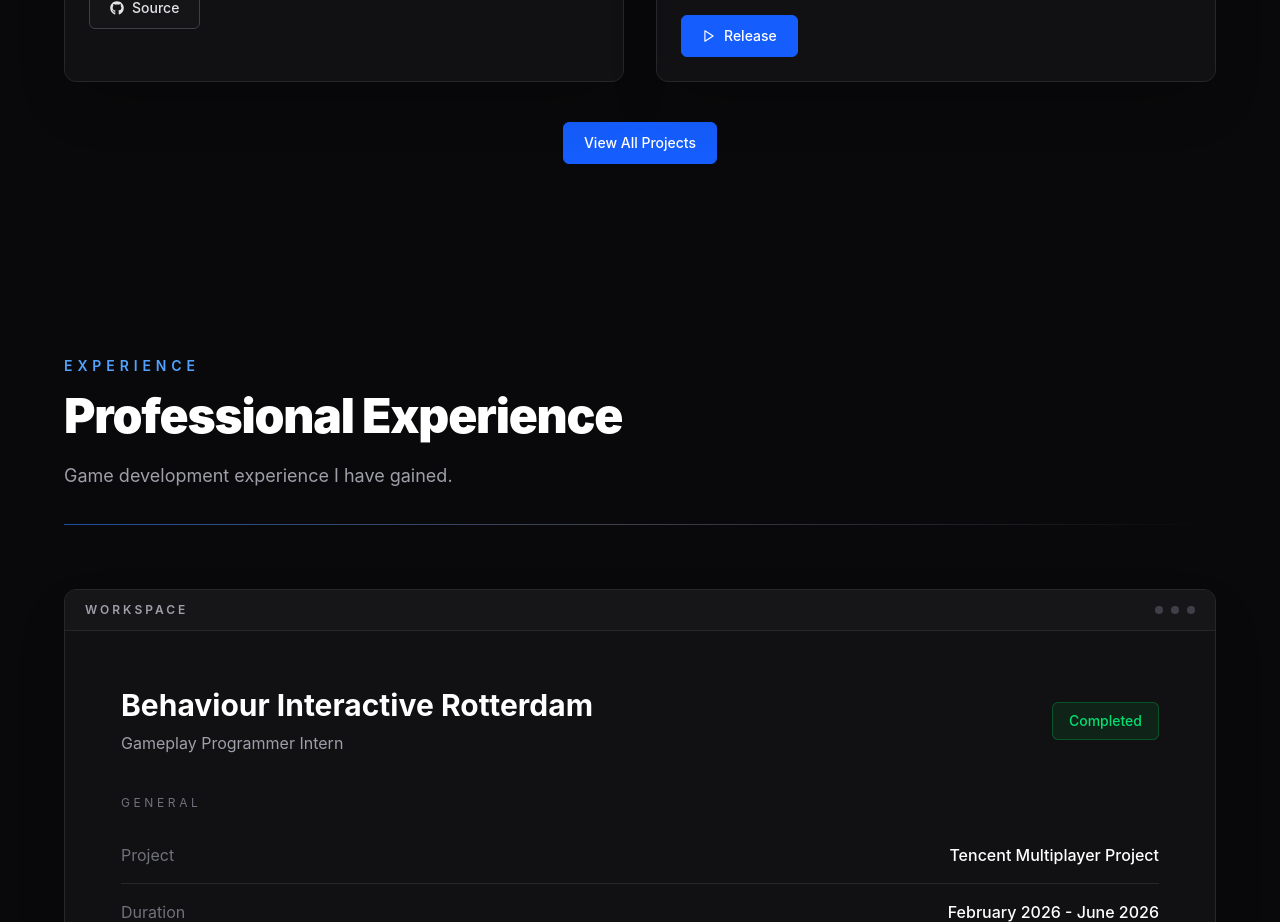
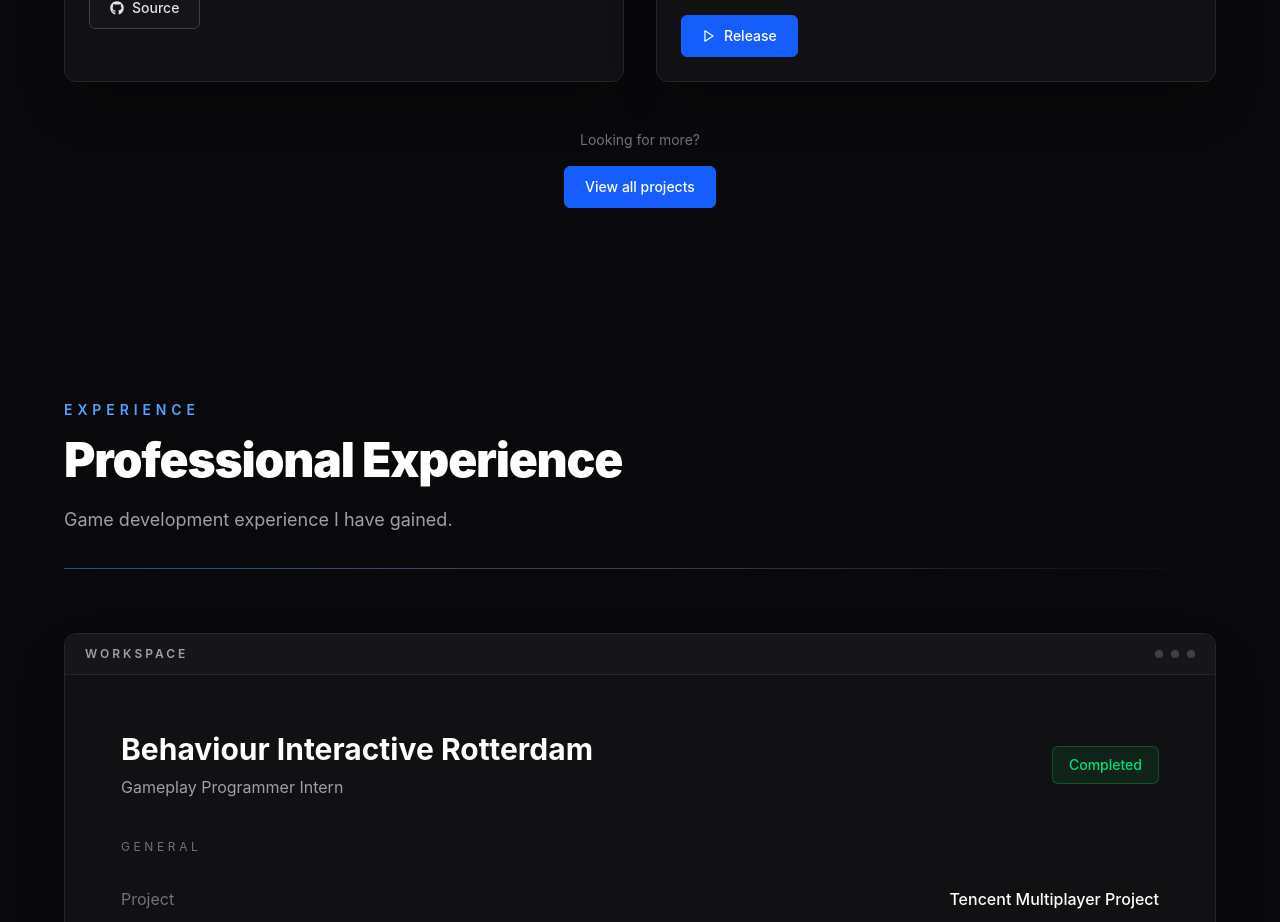
Before and after one commit to indypottie/IndyPottie.github.io, a React (Vite) app: page / in a window 1280 px wide. Shown: the part 2200-3122 px from the top of the page. Built offline with nearby package versions, Linux system fonts and the light colour scheme.

Commit message:
minor updates to fix link to new page bug

```diff
--- a/components/sections/home/FeaturedExperience.tsx
+++ b/components/sections/home/FeaturedExperience.tsx
@@ -137,7 +137,7 @@
 
                             <div className="flex justify-end">
 
-                                <LinkButton href="/experience">
+                                <LinkButton to="/experience">
 
                                     View Full Experience
 
--- a/components/sections/home/FeaturedProjects.tsx
+++ b/components/sections/home/FeaturedProjects.tsx
@@ -40,13 +40,17 @@
 
             </div>
 
-            <div className="mt-10 flex justify-center">
+            <div className="mt-12 flex flex-col items-center gap-4">
+
+                <p className="text-sm text-zinc-500">
+                    Looking for more?
+                </p>
 
                 <LinkButton
-                    href="/projects"
+                    to="/projects"
                     variant="filled"
                 >
-                    View All Projects
+                    View all projects
                 </LinkButton>
 
             </div>
--- a/components/ui/LinkButton/LinkButton.tsx
+++ b/components/ui/LinkButton/LinkButton.tsx
@@ -1,3 +1,5 @@
+import { Link } from "react-router-dom";
+
 import type { LinkButtonProps } from "./LinkButton.types";
 
 export default function LinkButton({
@@ -12,78 +14,51 @@
 
     external = false,
 
+    to,
+
+    href,
+
     ...props
 
 }: LinkButtonProps) {
 
     const baseClasses = `
-
         inline-flex
-
         items-center
-
         justify-center
-
         gap-2
-
         rounded-md
-
         border
-
         px-5
-
         py-2.5
-
         text-sm
-
         font-medium
-
         transition-all
-
         duration-200
-
         hover:-translate-y-0.5
-
         hover:shadow-lg
-
         active:translate-y-0
-
         focus:outline-none
-
         focus:ring-2
-
         focus:ring-blue-500/40
-
     `;
 
     const variants = {
 
         filled: `
-
             border-blue-600
-
             bg-blue-600
-
             text-white
-
             hover:bg-blue-500
-
             hover:border-blue-500
-
         `,
 
         outlined: `
-
             border-zinc-700
-
             bg-zinc-900/70
-
             text-zinc-200
-
             hover:border-blue-500/40
-
             hover:bg-zinc-800
-
         `,
 
         ghost: `
@@ -96,21 +71,43 @@
 
     };
 
+    const classes = `${baseClasses} ${variants[variant]} ${className}`;
+
+    if (external) {
+
+        return (
+
+            <a
+
+                {...props}
+
+                href={href}
+
+                target="_blank"
+
+                rel="noopener noreferrer"
+
+                className={classes}
+
+            >
+
+                {icon}
+
+                {children}
+
+            </a>
+
+        );
+
+    }
+
     return (
 
-        <a
+        <Link
 
-            {...props}
+            to={to ?? "/"}
 
-            target={external ? "_blank" : undefined}
-
-            rel={
-                external
-                    ? "noopener noreferrer"
-                    : undefined
-            }
-
-            className={`${baseClasses} ${variants[variant]} ${className}`}
+            className={classes}
 
         >
 
@@ -118,7 +115,7 @@
 
             {children}
 
-        </a>
+        </Link>
 
     );
 
--- a/components/ui/LinkButton/LinkButton.types.ts
+++ b/components/ui/LinkButton/LinkButton.types.ts
@@ -6,7 +6,7 @@
 import type { ButtonVariant } from "../Button/Button.types";
 
 export interface LinkButtonProps
-    extends AnchorHTMLAttributes<HTMLAnchorElement> {
+    extends Omit<AnchorHTMLAttributes<HTMLAnchorElement>, "href"> {
 
     children: ReactNode;
 
@@ -15,4 +15,14 @@
     icon?: ReactNode;
 
     external?: boolean;
+
+    /**
+     * Used for internal navigation.
+     */
+    to?: string;
+
+    /**
+     * Used for external links.
+     */
+    href?: string;
 }
```
Lines whose indentation alone changed are shown as unchanged.
